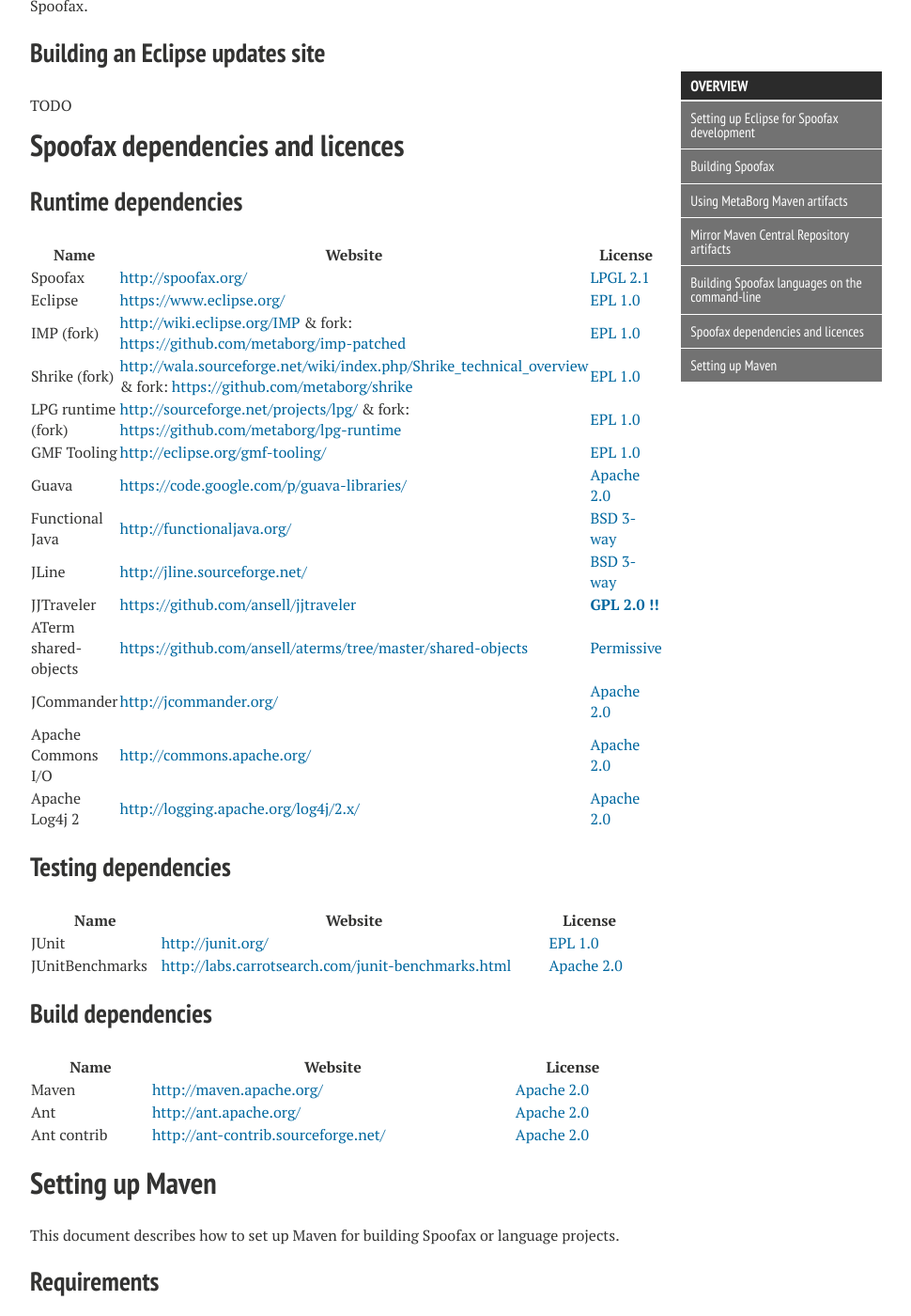
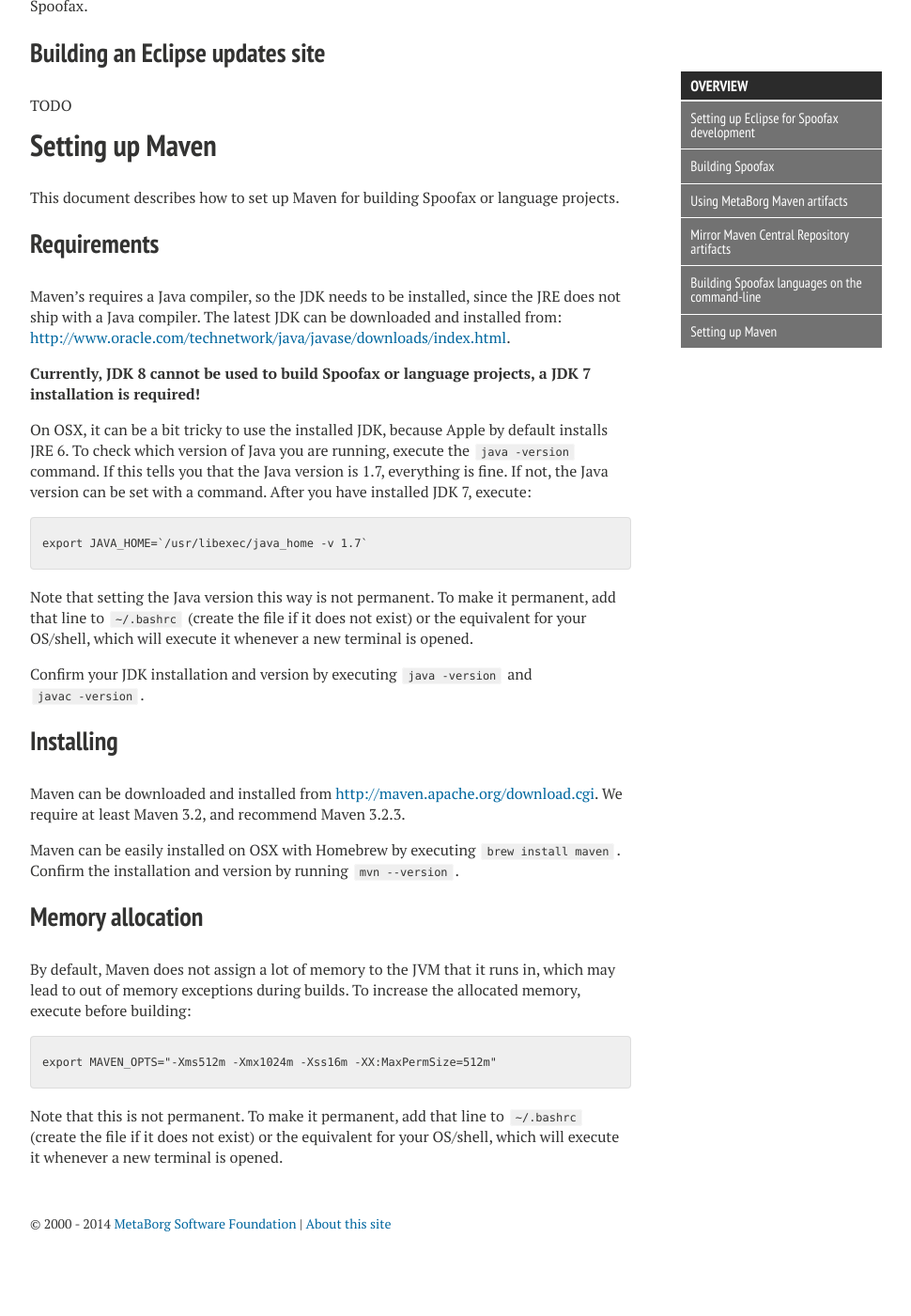
Before and after one commit to MartijnDwars/metaborg.github.io, a Jekyll site: the page built from dev/index.md, in a window 1280 px wide and 1400 px high, scrolled down 15498 px. Shown: the whole window at 94% size, without its empty margins (288-1258 px from the left). Built offline with Jekyll 4.4.1, drawn with Linux system fonts in a browser that asks for light colours; nearby versions of some CDN libraries; after the commit the page ends 16858 px from its top, so only the background shows below that; some of the changed lines change nothing that is shown.

Commit message:
Spoof dependency list on a separate page

```diff
--- a/_data/contextmenu.yml
+++ b/_data/contextmenu.yml
@@ -55,6 +55,10 @@
 
 # Dev
 
+- title: "Dependencies"
+  url: /dev/dependencies/
+  context: dev
+
 - title: "Meta"
   url: /dev/meta/
   context: dev
--- a/dev/dependencies.md
+++ b/dev/dependencies/index.md
@@ -1,8 +1,27 @@
-# Spoofax dependencies and licences
+---
+title: Spoofax Dependencies and Licenses
+layout: page
+modified:
+excerpt: ""
+image:
+  feature:
+  credit:
+  creditlink:
+context: dev
+---
+
+<section id="table-of-contents" class="toc">
+  <header> <h3>Overview</h3> </header>
+  <div id="drawer" markdown="1">
+  *  Auto generated table of contents
+  {:toc}
+  </div>
+</section><!-- /#table-of-contents -->
+
 
 ## Runtime dependencies
 
-Name                           | Website                                                                                                             | License
+Name                           | Website                                                                                                            | License
 ------------------------------ | ------------------------------------------------------------------------------------------------------------------- | ----------
 Spoofax                        | <http://spoofax.org/>                                                                                               | [LPGL 2.1](https://www.tldrlegal.com/l/lgpl2)
 Eclipse                        | <https://www.eclipse.org/>                                                                                          | [EPL 1.0](https://www.tldrlegal.com/l/epl)
--- a/dev/index.md
+++ b/dev/index.md
@@ -23,5 +23,4 @@
 {% include_relative artifacts.md %}
 {% include_relative mirror-maven-central.md %}
 {% include_relative building-languages.md %}
-{% include_relative dependencies.md %}
 {% include_relative setting-up-maven.md %}
```
